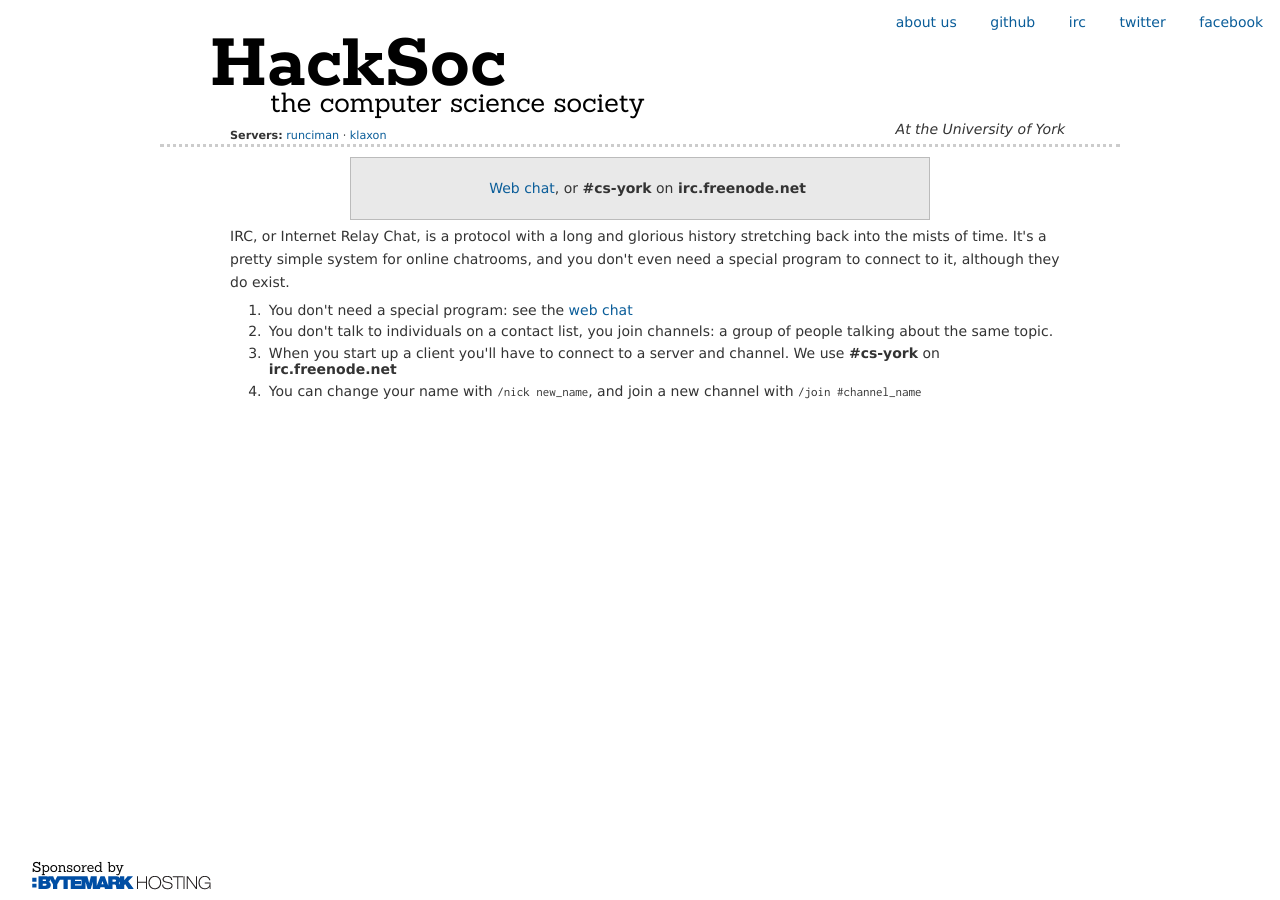
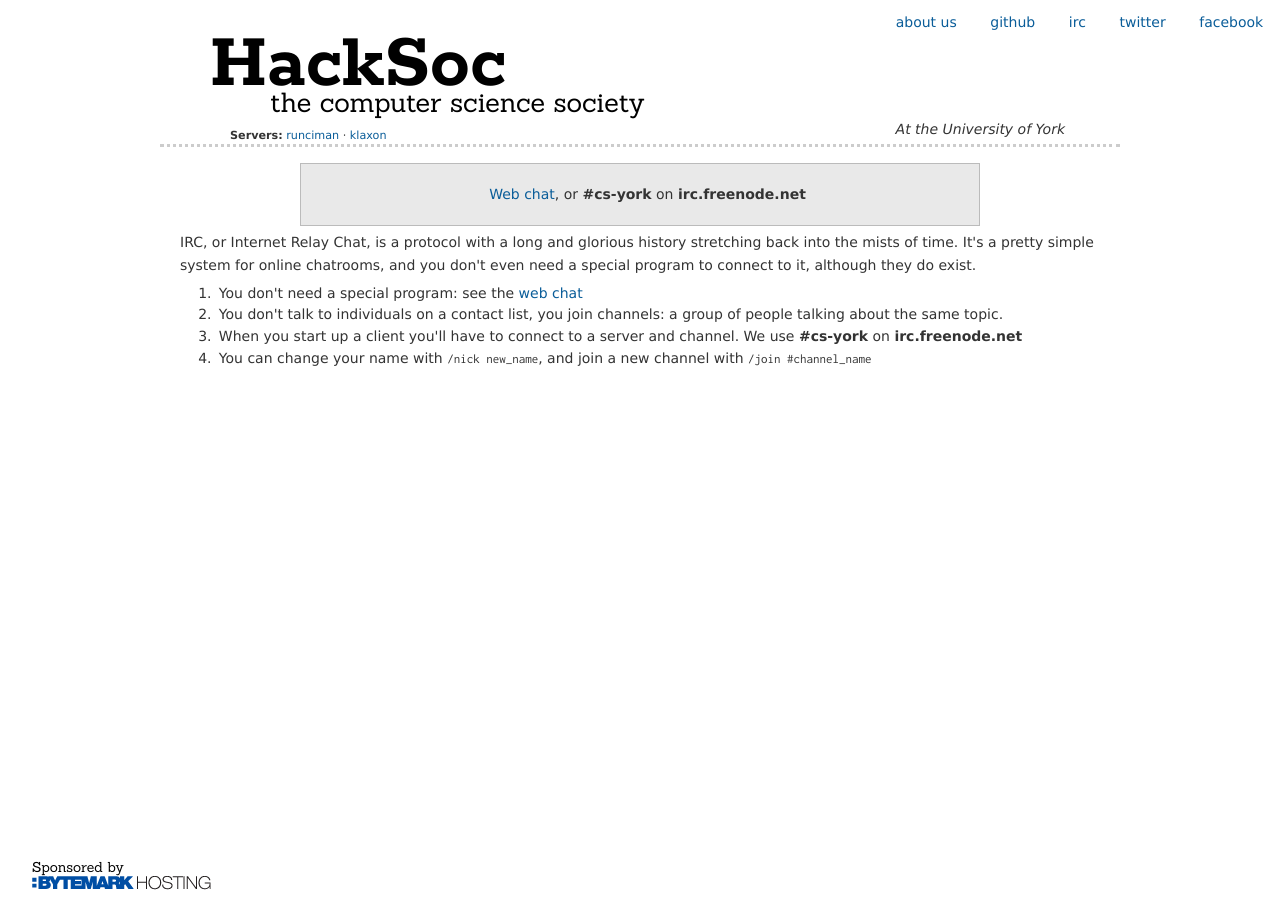
Before and after one commit to HackSoc/hacksoc.org, a Jekyll site: the page built from irc.html, in a window 1280 px wide. Built offline with Jekyll 4.4.1, drawn with Linux system fonts in a browser that asks for light colours; some web fonts are replaced.

Commit message:
Remove the #main div

```diff
--- a/_layouts/wrapper.html
+++ b/_layouts/wrapper.html
@@ -36,9 +36,7 @@
         <p id="uni">At the University of York</p>
       </header>
 
-      <div id="main">
-        {{content}}
-      </div>
+      {{content}}
 
       <div id="stupid-end-marker"></div>
     </div>
--- a/style.css
+++ b/style.css
@@ -24,7 +24,7 @@ ul, ol { margin-left:4em; }
 li { padding:0.2em;}
 #container { width: 960px; margin: 0 auto; }
 
-header { padding: 20px 50px 15px 50px; border-bottom: dotted #ccc 3px; }
+header { padding: 20px 50px 15px 50px; border-bottom: dotted #ccc 3px; margin-bottom: 16px }
 header h2 { margin: 10px 0 0 60px; }
 header #uni { float: right; margin: -16px 0; font-style: italic }
 header p { height: 0 }
@@ -34,8 +34,6 @@ nav ul { list-style-type: none; padding: 0; margin: 0 }
 nav ul li { display: block; float: left; text-align: center; margin: 0 6px }
 nav ul li a { border: 1px solid #fff; display: block; padding: 0.75em 0.5em }
 nav ul li a:hover { border: 1px solid #ddd; position: relative; top: -6px }
-
-#main { padding: 10px 50px 20px 50px; }
 
 a:link, a:visited {color: #0A5D99; text-decoration: none;}
 a:active, a:hover {color: #609B11; text-decoration: underline;}
```
